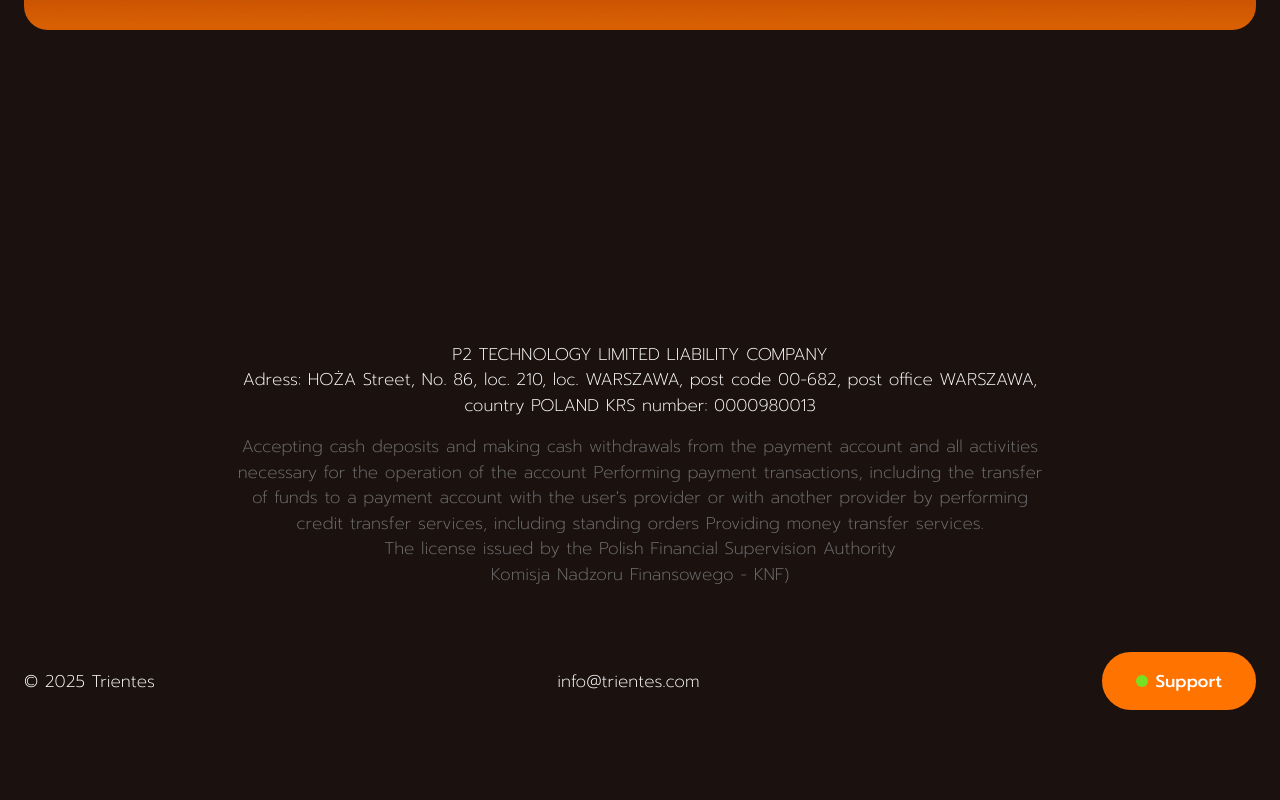
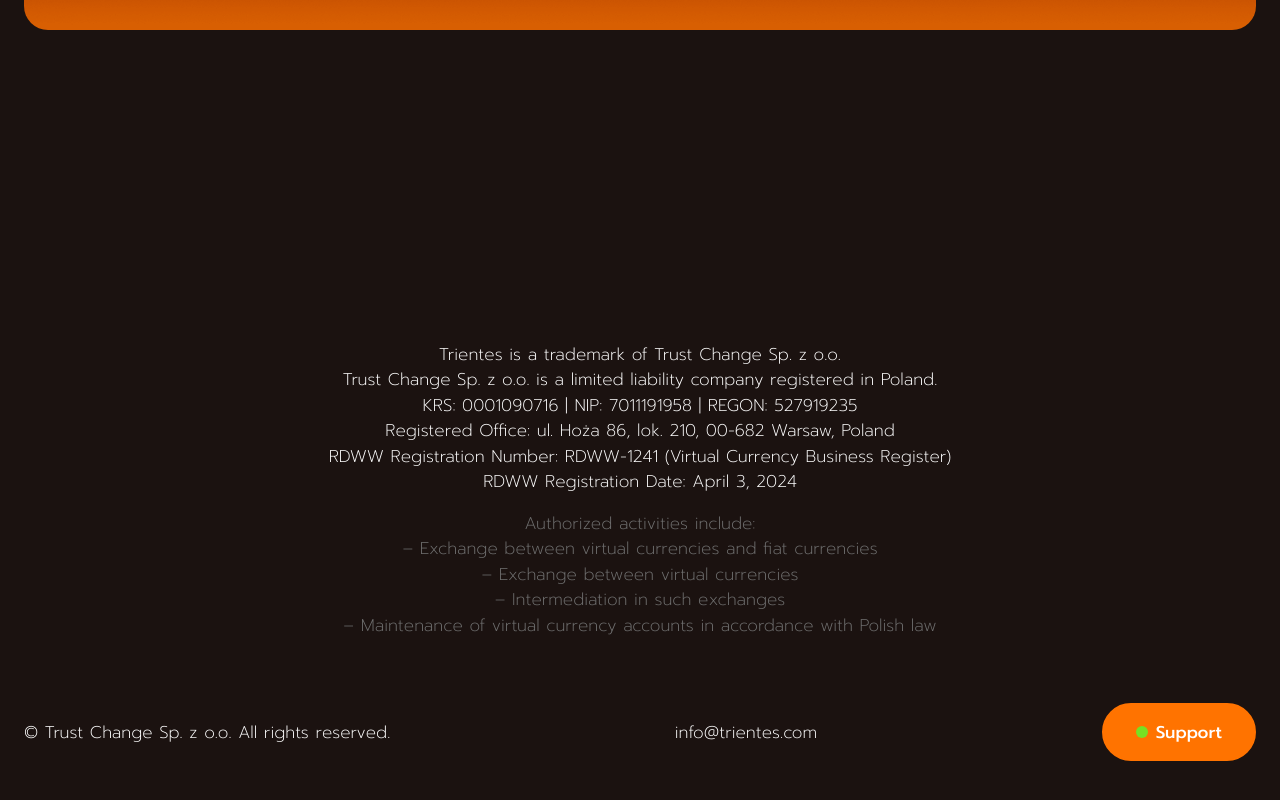
Before and after one commit to ZIEnergy/trientes, a website: page index.html in a window 1280 px wide. Shown: the part 1109-1909 px from the top of the page. Drawn offline with Linux system fonts and the light colour scheme.

Commit message:
Update footer information in index.html to reflect new company details and authorized activities for Trust Change Sp. z o.o.

```diff
--- a/index.html
+++ b/index.html
@@ -49,16 +49,25 @@
 <footer class="footer">
   <div class="container">
     <div class="footer__info">
-      <p>P2 TECHNOLOGY LIMITED LIABILITY COMPANY<br>
-        Adress: HOŻA Street, No. 86, loc. 210, loc. WARSZAWA, post code 00-682, post office WARSZAWA, country POLAND
-        KRS number: 0000980013</p>
-      <p class="text-gray">Accepting cash deposits and making cash withdrawals from the payment account and all activities necessary for the operation of the account Performing payment transactions, including the transfer of funds to a payment account with the user's provider or with another provider by performing credit transfer services, including standing orders Providing money transfer services.<br>
-        The license issued by the Polish Financial Supervision Authority<br>
-        Komisja Nadzoru Finansowego - KNF)</p>
+      <p>
+        Trientes is a trademark of Trust Change Sp. z o.o.<br>
+        Trust Change Sp. z o.o. is a limited liability company registered in Poland.<br>
+        KRS: 0001090716 | NIP: 7011191958 | REGON: 527919235<br>
+        Registered Office: ul. Hoża 86, lok. 210, 00-682 Warsaw, Poland<br>
+        RDWW Registration Number: RDWW-1241 (Virtual Currency Business Register)<br>
+        RDWW Registration Date: April 3, 2024
+      </p>
+      <p class="text-gray">
+        Authorized activities include:<br>
+        – Exchange between virtual currencies and fiat currencies<br>
+        – Exchange between virtual currencies<br>
+        – Intermediation in such exchanges<br>
+        – Maintenance of virtual currency accounts in accordance with Polish law
+      </p>
     </div>
 
     <div class="footer__bottom">
-      <p>© 2025 Trientes</p>
+      <p>© Trust Change Sp. z o.o. All rights reserved.</p>
       <p>info@trientes.com</p>
       <a href="#" class="btn btn-primary btn-primary--dot js-footer-support">Support</a>
     </div>
```
Also changed, not shown: 1 other file.
